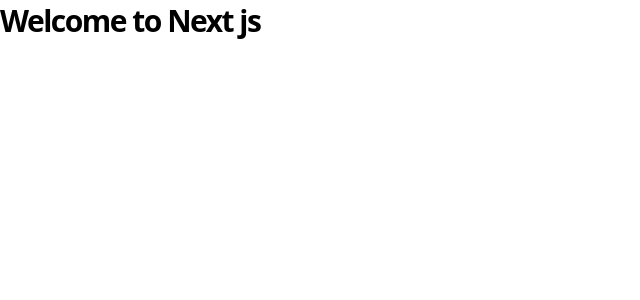
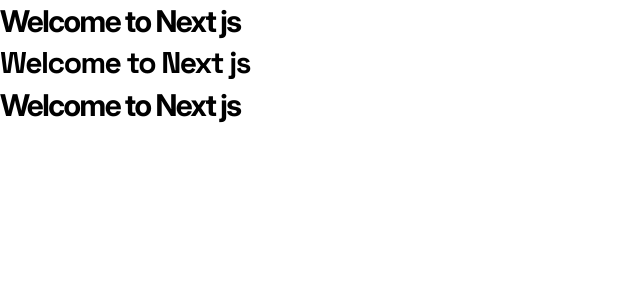
Before and after one commit to md-zeon/DevQnA, a Next.js app: page / in a window 1280 px wide. Shown: the top 300 px of the page, without its empty margins (0-640 px from the left). Built offline with nearby package versions, Linux system fonts and the light colour scheme.

Commit message:
Added custom fonts

```diff
--- a/app/layout.tsx
+++ b/app/layout.tsx
@@ -1,15 +1,17 @@
 import type { Metadata } from "next";
-import { Geist, Geist_Mono as GeistMono } from "next/font/google";
+import localFont from "next/font/local";
 import "./globals.css";
 
-const geistSans = Geist({
-  variable: "--font-geist-sans",
-  subsets: ["latin"],
+const inter = localFont({
+  src: "./fonts/InterVF.ttf",
+  variable: "--font-inter",
+  weight: "100 200 300 400 500 600 700 800 900",
 });
 
-const geistMono = GeistMono({
-  variable: "--font-geist-mono",
-  subsets: ["latin"],
+const spaceGrotesk = localFont({
+  src: "./fonts/SpaceGroteskVF.ttf",
+  variable: "--font-space-grotesk",
+  weight: "300 400 500 600 700",
 });
 
 export const metadata: Metadata = {
@@ -25,7 +27,7 @@ export default function RootLayout({
   return (
     <html lang="en">
       <body
-        className={`${geistSans.variable} ${geistMono.variable} antialiased`}
+        className={`${inter.className} ${spaceGrotesk.variable} antialiased`}
       >
         {children}
       </body>
--- a/app/page.tsx
+++ b/app/page.tsx
@@ -1,6 +1,8 @@
 const Home = () => {
   return (
     <div>
+      <h1 className="h1-bold font-inter">Welcome to Next js</h1>
+      <h1 className="h1-bold font-space-grotesk">Welcome to Next js</h1>
       <h1 className="h1-bold">Welcome to Next js</h1>
     </div>
   );
```
Also changed, not shown: app/fonts/InterVF.ttf (added), app/fonts/SpaceGroteskVF.ttf (added).
